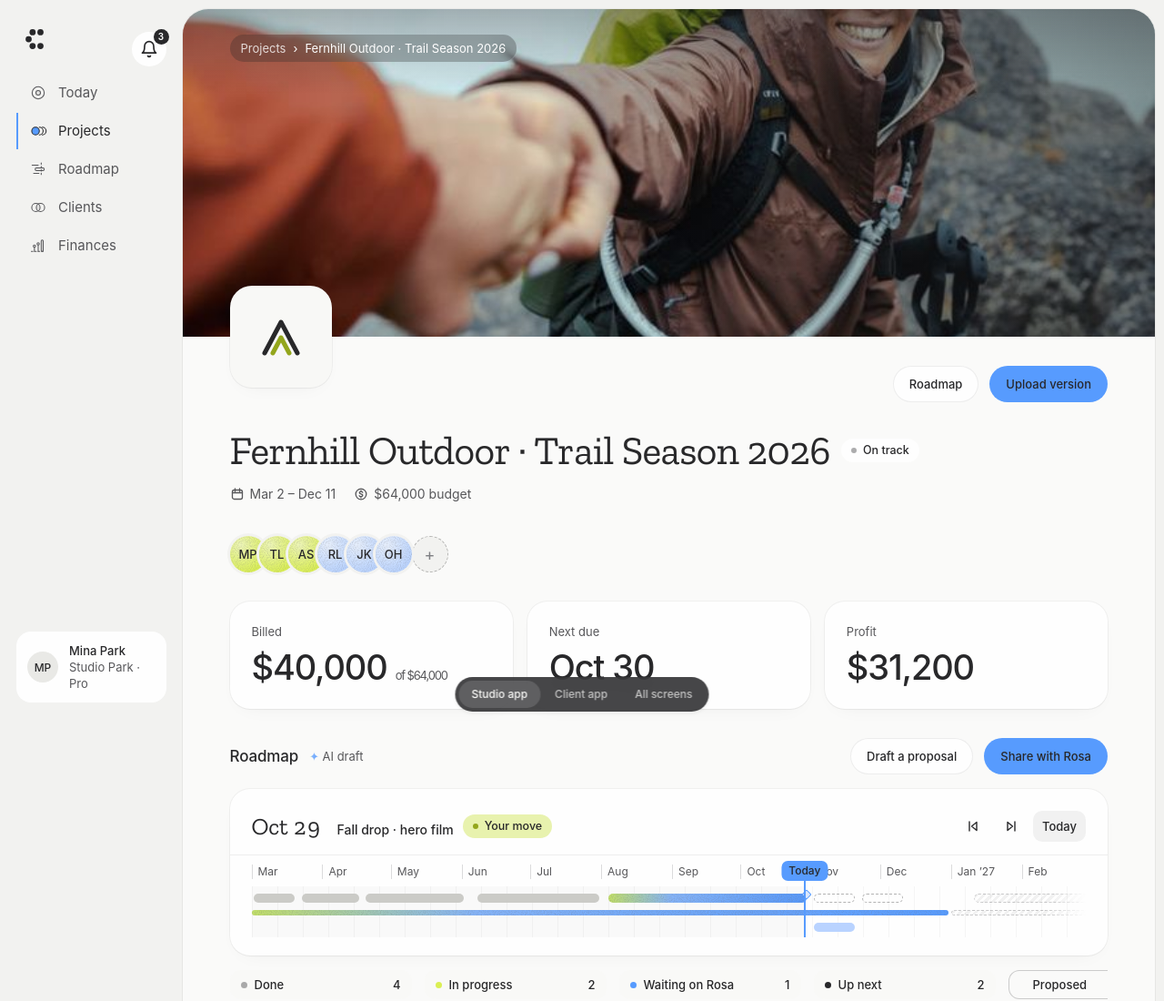
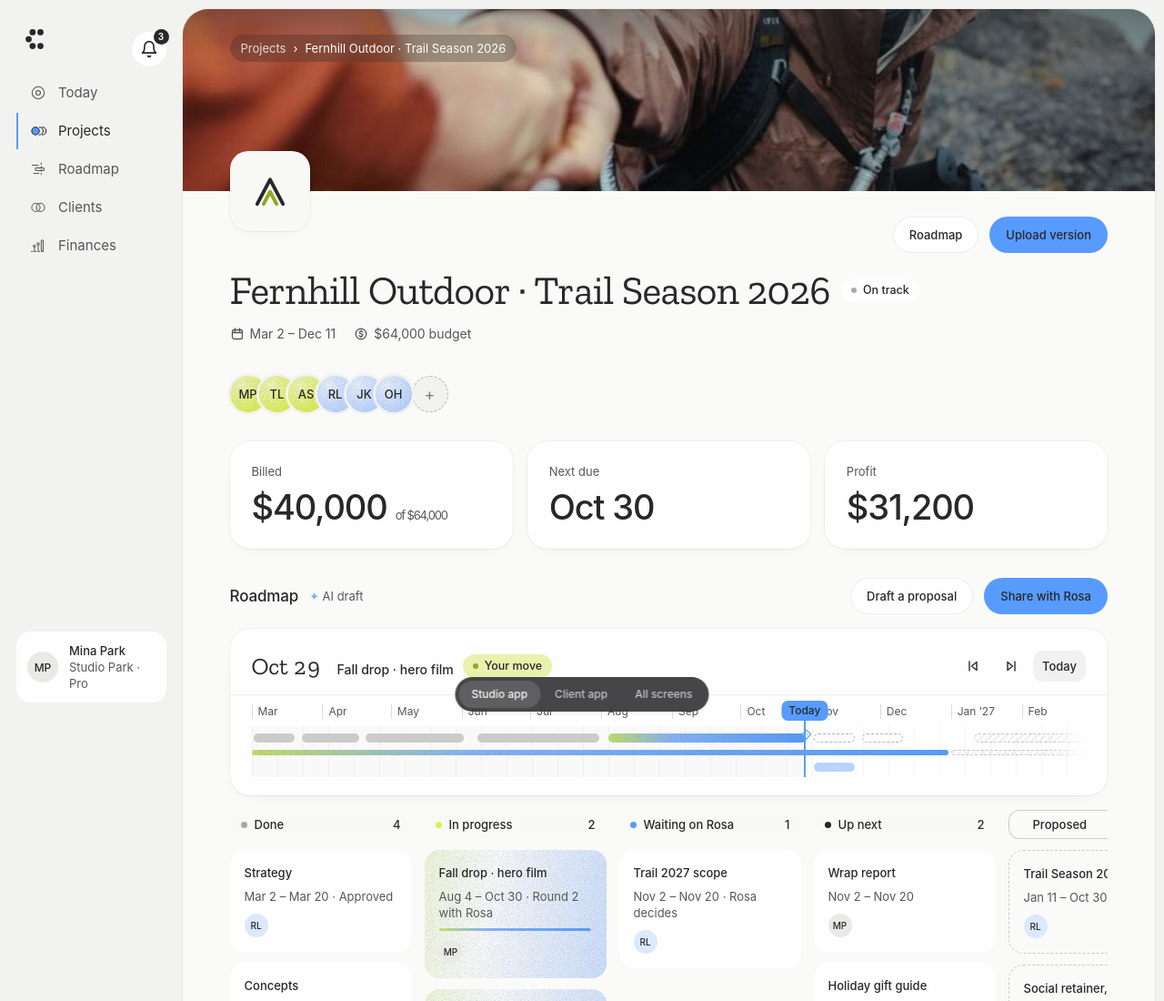
Before and after one commit to jennaCh0i/cueue, a plain HTML site: page Project.html in a window 1280 px wide. Shown: the top 1100 px of the page at 91% size. Drawn offline with nearby package versions, Linux system fonts and the light colour scheme; a web font is replaced by a local one.

Commit message:
Project: shorter cover, roadmap moves up
Co-Authored-By: Claude Opus 5.5 <noreply@anthropic.com>
Claude-Session: https://claude.ai/code/session_01XCLfjkFa7fhCyRTZDdVida

```diff
--- a/Project.html
+++ b/Project.html
@@ -17,7 +17,7 @@
 <main class="main">
   <style>
     .phero{position:relative;margin:-44px -52px -4px}
-    .phero .cover{height:360px;border-radius:var(--r-panel) var(--r-panel) 0 0;overflow:hidden;position:relative}
+    .phero .cover{height:200px;border-radius:var(--r-panel) var(--r-panel) 0 0;overflow:hidden;position:relative}
     .phero .cover img{width:100%;height:100%;object-fit:cover;display:block}
     .phero .cover::after{content:"";position:absolute;inset:0;background:linear-gradient(180deg,rgba(40,40,42,.32) 0%,rgba(40,40,42,0) 26%),linear-gradient(90deg,rgba(40,40,42,0) 40%,rgba(40,40,42,.4) 100%)}
     .ph-crumb{position:absolute;top:28px;left:52px;z-index:2;color:#FEFEFE;background:rgba(40,40,42,.28);-webkit-backdrop-filter:blur(12px);backdrop-filter:blur(12px);padding:6px 12px;border-radius:999px}
@@ -26,9 +26,9 @@
     .phero .tag{position:absolute;right:52px;top:50%;transform:translateY(-50%);z-index:1;color:#FEFEFE;text-align:left;display:flex;flex-direction:column;gap:6px}
     .phero .tag b{font:400 15px/20px var(--sans);opacity:.9}
     .phero .tag span{font-family:var(--serif);font-weight:300;font-size:34px;line-height:38px;letter-spacing:-.01em}
-    .plogo{position:absolute;left:52px;bottom:-56px;width:112px;height:112px;border-radius:24px;background:#F8F8F6;box-shadow:var(--shadow);display:grid;place-items:center;z-index:2}
-    .plogo svg{width:56px;height:56px}
-    .pacts{display:flex;justify-content:flex-end;gap:12px;padding-top:4px;min-height:56px;align-items:flex-start;margin-bottom:-20px}
+    .plogo{position:absolute;left:52px;bottom:-44px;width:88px;height:88px;border-radius:20px;background:#F8F8F6;box-shadow:var(--shadow);display:grid;place-items:center;z-index:2}
+    .plogo svg{width:44px;height:44px}
+    .pacts{display:flex;justify-content:flex-end;gap:12px;padding-top:0;min-height:44px;align-items:flex-start;margin-bottom:-24px}
     .pid{display:flex;justify-content:space-between;align-items:flex-start;gap:32px;flex-wrap:wrap;margin-top:4px}
     .pid-l{display:flex;flex-direction:column;gap:6px;min-width:0}
     .pmeta{display:flex;gap:20px;flex-wrap:wrap;color:var(--ink-2);font-size:14px}
```
